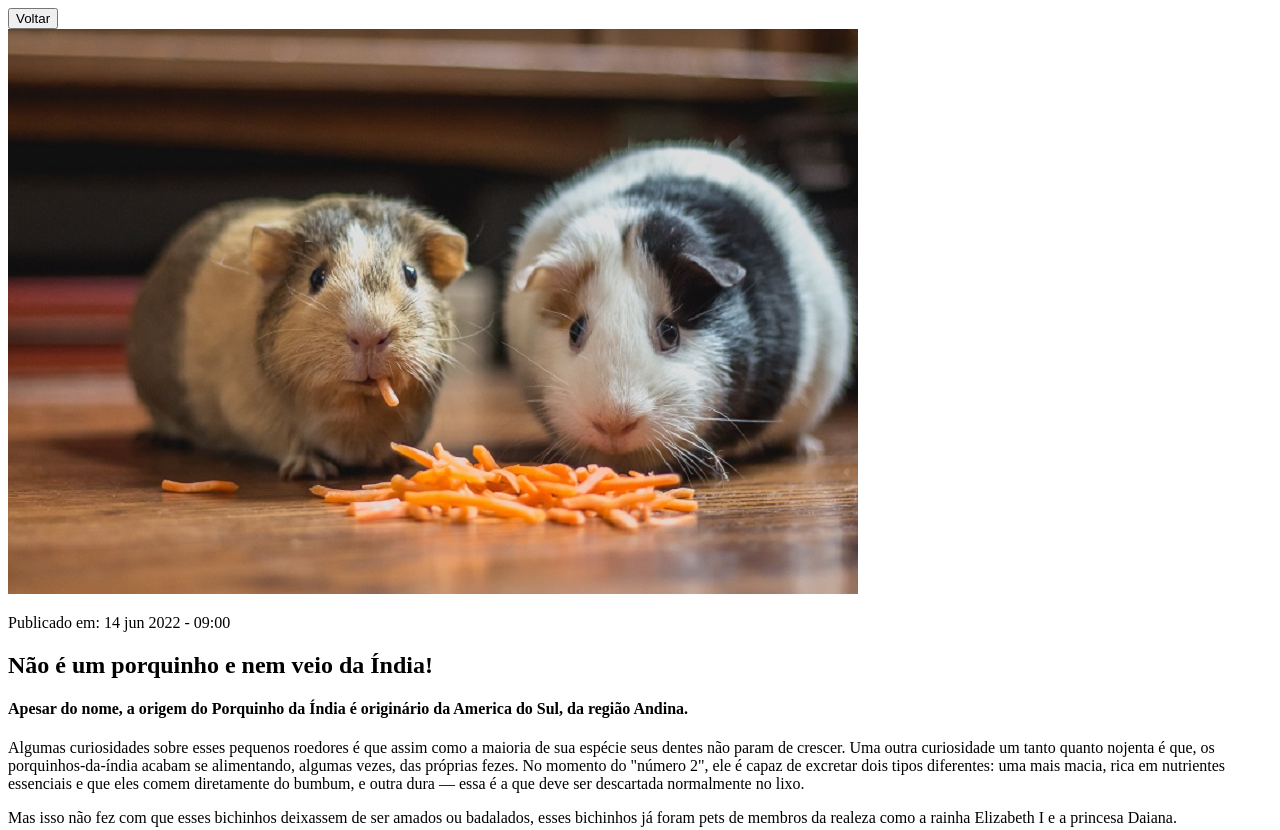
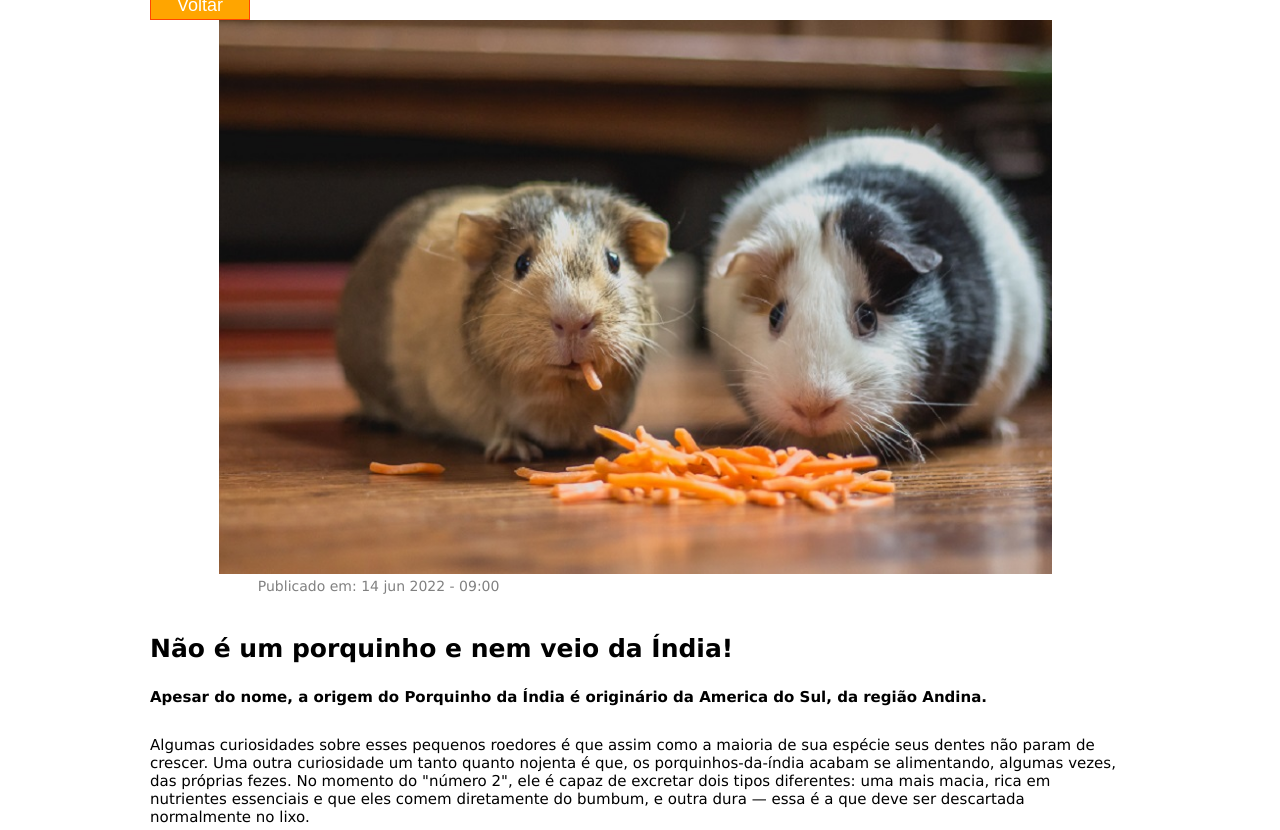
Before and after one commit to nfreitaz/novo-projeto-html-css, a plain HTML site: page artigosPets/petNews2.html in a window 1280 px wide. Shown: the top 830 px of the page. Drawn offline with Linux system fonts and the light colour scheme; files whose address does not match are found by name.

Commit message:
Style page and link for menu

```diff
--- a/artigosPets/petsNews.css
+++ b/artigosPets/petsNews.css
@@ -0,0 +1,98 @@
+*{
+    box-sizing: border-box;
+    margin: 0;
+    padding: 0;
+    outline: 0;
+}
+
+html,body{
+    font-family: "Poppins",Verdana;
+    text-rendering: optimizeLegibility;
+    -webkit-font-smoothing: antialiased;
+}
+
+section{
+    max-width: 980px;
+    margin: auto;
+    transform: translateY(-10px);
+}
+
+button{
+    width: 100px;
+    height: 30px;
+    color: white;
+    font-size: 18px;
+    background-color: orange;
+    border: 1px solid orangered;
+    cursor: pointer;
+}
+
+button:hover{
+    background-color: rgba(orange, alpha);
+    transform: translateY(-2px);
+}
+
+img{
+    width: 85%;
+    margin: 0 7%;
+    border-radius: 5px 5px 15px -4px gray;
+    transition: all 0.6s ease 0s;
+    object-fit:contain;
+}
+
+img:hover{
+    transform: translateY(-7px);
+}
+
+.publication{
+    font-size: 14px;
+    margin: 0 0 0 11%;
+    color:grey;
+}
+
+h1{
+    margin: 40px 0 25px 0;
+    font-size: 25px;
+}
+
+h4{
+    margin: 15px 0 15px 0;
+    font-size: 15px;
+}
+
+p{
+    margin-top: 30px;
+    font-size: 15px;
+}
+
+div:last-child{
+    padding-bottom: 100px;
+}
+
+h2{margin: 40px 0 25px 0;
+    font-size: 25px;
+}
+
+.content-video{
+    display: flex;
+    justify-content: center;
+}
+
+@media(max-width:1000px){
+    section{
+        padding: 0 20px;
+    }
+    h1{
+        font-size: 25px;
+    }
+    h2{
+        font-size: 25px;
+    }
+    p{
+        font-size: 16px;
+    }
+    img{
+        min-height: 300px;
+        object-fit: cover;
+    }
+}
```
Also changed, not shown: index.html (+5 -5 lines).
